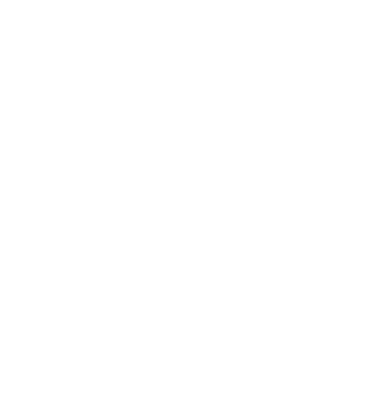
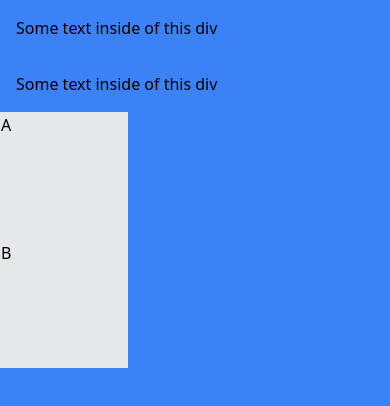
Before and after one commit to Sa-YoorHeadley/Tailwind-Scrimba-Course, a website: page src/responsive-design.html in a window 390 px wide. Drawn offline with Linux system fonts and the light colour scheme.

Commit message:
Responsive Design

```diff
--- a/src/responsive-design.html
+++ b/src/responsive-design.html
@@ -7,7 +7,12 @@
     <title>Responsive Design</title>
     <link rel="stylesheet" href="./css/main.css">
 </head>
-<body>
-
+<body class="bg-blue-500 ">
+    <div class="p-4 sm:font-bold md:italic">Some text inside of this div</div>
+    <div class="p-4 sm:border" >Some text inside of this div</div>
+    <div class="flex flex-col md:flex-row">
+        <div class="w-32 h-32 bg-gray-200 border">A</div>
+        <div class="w-32 h-32 bg-gray-200 border">B</div>
+    </div>
 </body>
 </html>
```
Also changed, not shown: src/css/main.css.
